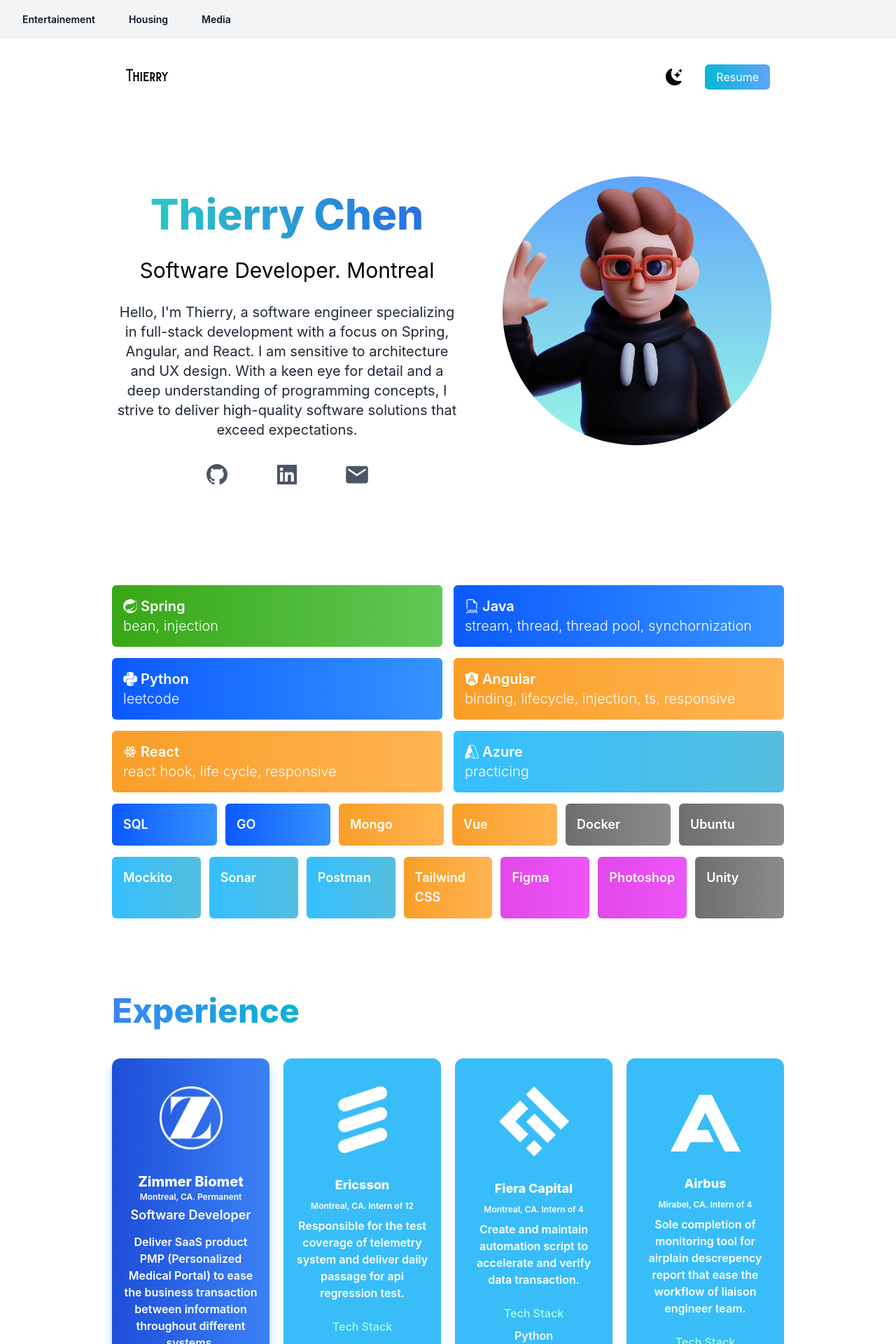
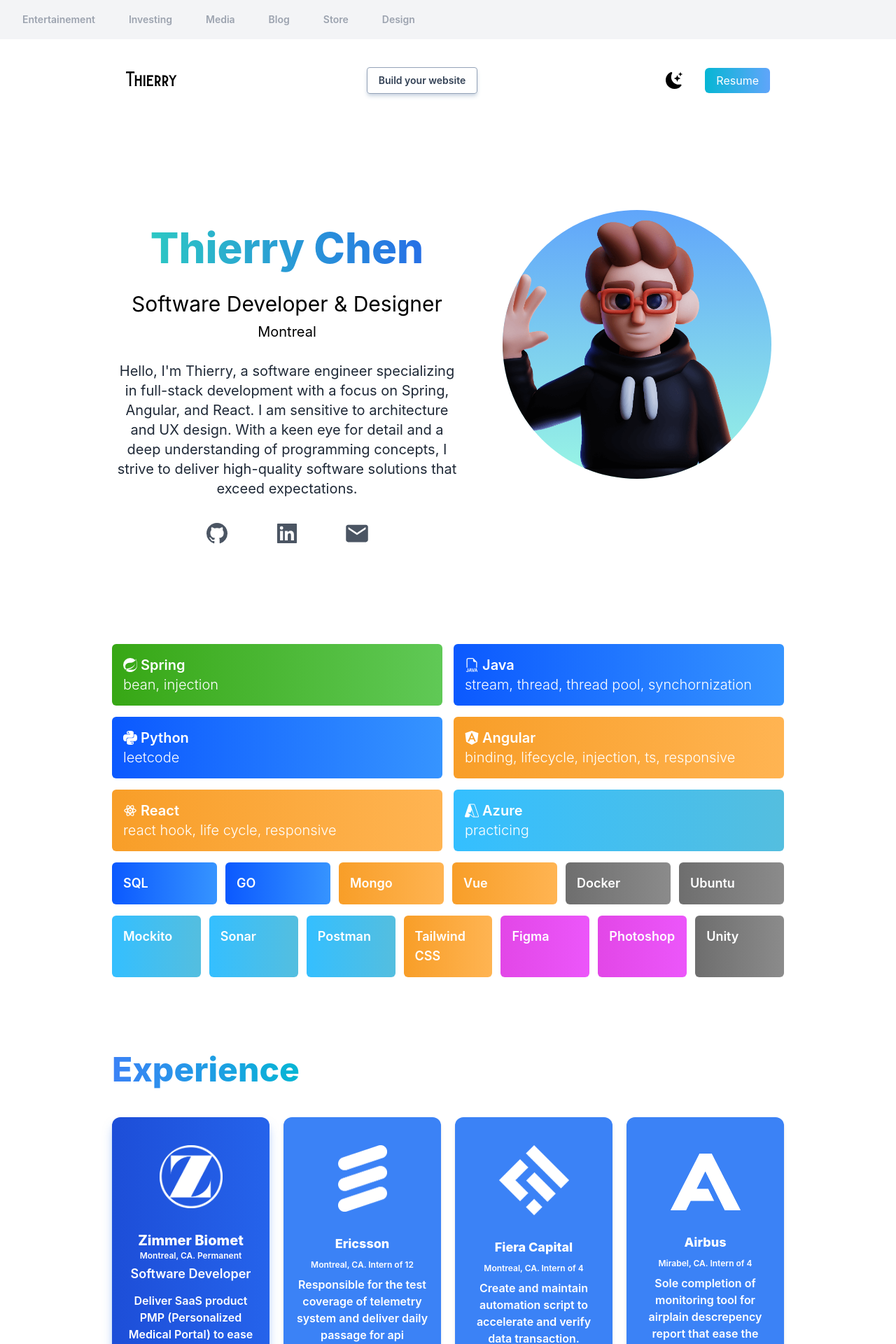
Before and after one commit to Ming424/portfolio-react-nextjs-tailwind-azure, a Next.js app: page / in a window 1280 px wide. Shown: the top 1920 px of the page at 70% size. Built offline with nearby package versions, Linux system fonts and the light colour scheme.

Commit message:
refactor

```diff
--- a/pages/index.tsx
+++ b/pages/index.tsx
@@ -17,6 +17,7 @@
   SiNextdotjs,
   SiReact,
   SiTailwindcss,
+  SiVercel,
 } from "react-icons/si";
 import Image from "next/image";
 import deved from "../public/dev-ed-wave.png";
@@ -25,6 +26,9 @@
 import job3 from "../public/job3.png";
 import job4 from "../public/job4.png";
 import { useState } from "react";
+import web1 from "../public/web1.png";
+import web2 from "../public/web2.png";
+import { title } from "process";
 
 export default function Home() {
   const [darkMode, setDarkMode] = useState(false);
@@ -34,6 +38,11 @@
   const urlInstagram = "https://www.instagram.com/dream_ins_spiration/";
   const urlResume =
     "https://drive.google.com/file/d/1ws_zF5NWkiuNjjOoplQPygGm3AyGORsH/view?usp=sharing";
+
+  const scrollToSection = (sectionId: string) => {
+    const section = document.getElementById(sectionId);
+    section.scrollIntoView({ behavior: "smooth" });
+  };
 
   return (
     <div className={darkMode ? "dark" : ""}>
@@ -47,31 +56,67 @@
         <link rel="icon" href="/favicon.ico" />
       </Head>
 
-      <section
-        className="p-0 lg:px-8 lg:py-4 bg-gray-100 flex items-center justify-between  text-gray-900"
-        aria-label="Global"
+      <div className="p-0 lg:px-8 lg:py-4 bg-gray-100 flex items-center justify-between  text-gray-900">
+        <div className="hidden lg:flex gap-x-12 text-gray-400 ">
+          <a
+            href=""
+            className="text-sm font-semibold leading-6 cursor-not-allowed"
           >
-        <div className="hidden lg:flex gap-x-12">
-          <a href="#" className="text-sm font-semibold leading-6">
             Entertainement
           </a>
-          <a href="#" className="text-sm font-semibold leading-6">
-            Housing
+          <a
+            href=""
+            className="text-sm font-semibold leading-6 cursor-not-allowed"
+          >
+            Investing
           </a>
-          <a href="#" className="text-sm font-semibold leading-6">
+          <a
+            href=""
+            className="text-sm font-semibold leading-6 cursor-not-allowed"
+          >
             Media
           </a>
+          <a
+            href=""
+            className="text-sm font-semibold leading-6 cursor-not-allowed"
+          >
+            Blog
+          </a>
+          <a
+            href=""
+            className="text-sm font-semibold leading-6 cursor-not-allowed"
+          >
+            Store
+          </a>
+          <a
+            href=""
+            className="text-sm font-semibold leading-6 cursor-not-allowed"
+          >
+            Design
+          </a>
         </div>
-      </section>
+      </div>
 
       <main className="bg-white dark:bg-gray-900 dark:text-white">
         {/* CONTENT WRAPPER */}
         <div className="px-2 md:px-20 lg:px-40 max-w-screen-2xl mx-auto">
-          <section>
+          <section className="">
             {/* NAVBAR */}
             <nav className="px-5 py-5 mb-0 sm:py-10 md:mb-12 flex justify-between">
               {/* font-burtons was defined in tailwind config */}
-              <h1 className=" text-xl font-burtons">Thierry</h1>
+              <h1
+                className="text-2xl pt-1 font-burtons"
+                onClick={() => window.location.reload()}
+              >
+                Thierry
+              </h1>
+
+              <div
+                onClick={() => scrollToSection("projects")}
+                className="bg-transparent invisible hidden md:block  md:visible text-slate-700 dark:hover:border-transparent dark:text-white hover:bg-gradient-to-br hover:from-[#ff8a05] hover:via-[#ff5478] hover:to-[#ff00c6]  border-slate-400 hover:border-white hover:text-white py-2 px-4 border  rounded  text-sm  font-semibold  shadow-md shadow-slate-300 hover:shadow-none dark:shadow-none hover:scale-105 transition duration-200"
+              >
+                Build your website
+              </div>
               <ul className="flex items-center">
                 <li>
                   {/* button dark mode toogle */}
@@ -92,6 +137,14 @@
                 </li>
               </ul>
             </nav>
+            <nav className="px-5 mb-0">
+              <div
+                onClick={() => scrollToSection("projects")}
+                className="bg-transparent visible md:invisible md:block text-center text-slate-700 dark:hover:border-transparent dark:text-white hover:bg-gradient-to-br hover:from-[#ff8a05] hover:via-[#ff5478] hover:to-[#ff00c6]  border-slate-400 hover:border-white hover:text-white py-2 px-4 border  rounded  text-sm  font-semibold  shadow-md shadow-slate-300 hover:shadow-none dark:shadow-none hover:scale-105 transition duration-200"
+              >
+                Build your website
+              </div>
+            </nav>
 
             {/* CONTENT */}
             <div className="flex flex-col gap-10 py-10 lg:flex-row lg:flex-wrap text-center">
@@ -101,7 +154,8 @@
                   <span className="">Thierry Chen</span>
                 </h2>
                 <h3 className="text-2xl py-2 md:text-3xl">
-                  Software Developer. Montreal
+                  Software Developer & Designer
+                  <div className="text-xl pt-2">Montreal</div>
                 </h3>
                 {/* max-w-wl for max width paragraph */}
                 <p className="text-md py-5 leading-8 text-gray-800 dark:text-white md:text-xl max-w-xl mx-auto hover:scale-105 transition duration-300">
@@ -234,9 +288,9 @@
             </h3>
 
             {/* JOB */}
-            <div className="lg:flex gap-5">
+            <div className="lg:flex gap-5 ">
               {/* ZIMMER */}
-              <div className="bg-gradient-to-r from-blue-700 to-blue-500 shadow-lg shadow-blue-500/50 text-center text-white font-semibold py-10 px-4 rounded-xl my-10 flex-1 hover:brightness-105 hover:scale-105 transition duration-300">
+              <div className="bg-gradient-to-r from-blue-700 to-blue-600 shadow-lg shadow-blue-500/50 text-center text-white font-semibold py-10 px-4 rounded-xl my-10 flex-1 hover:brightness-105 hover:scale-105 transition duration-300">
                 <Image
                   className="mx-auto"
                   src={job4}
@@ -262,7 +316,7 @@
                 <p className="text-gray-100">Mockito</p>
               </div>
               {/* ERICSSON */}
-              <div className="bg-sky-400 shadow-md text-center text-white font-semibold py-10 px-4 rounded-xl my-10  flex-1 hover:brightness-105 hover:scale-105 transition duration-300">
+              <div className="bg-blue-500 shadow-md text-center text-white font-semibold py-10 px-4 rounded-xl my-10  flex-1 hover:brightness-105 hover:scale-105 transition duration-300">
                 <Image
                   className="mx-auto"
                   src={job3}
@@ -283,7 +337,7 @@
                 <p className="text-gray-100">Ubuntu</p>
               </div>
               {/* FIERA */}
-              <div className="bg-sky-400 shadow-md text-center text-white font-semibold py-10 px-4 rounded-xl my-10  flex-1   hover:brightness-105 hover:scale-105 transition duration-300">
+              <div className="bg-blue-500 shadow-md text-center text-white font-semibold py-10 px-4 rounded-xl my-10  flex-1   hover:brightness-105 hover:scale-105 transition duration-300">
                 <Image
                   className="mx-auto"
                   src={job2}
@@ -304,7 +358,7 @@
                 <p className="text-gray-100">SQL</p>
               </div>
               {/* AIRBUS */}
-              <div className="bg-sky-400 shadow-md text-center text-white font-semibold py-10 px-4 rounded-xl my-10 flex-1  hover:brightness-105 hover:scale-105 transition duration-300">
+              <div className="bg-blue-500 shadow-md text-center text-white font-semibold py-10 px-4 rounded-xl my-10 flex-1  hover:brightness-105 hover:scale-105 transition duration-300">
                 <Image
                   className="mx-auto pt-3"
                   src={job1}
@@ -326,20 +380,21 @@
             </div>
           </section>
 
-          {/* DO RIGHT NOW */}
+          {/* PLANS */}
+          <section className="section-plan h-screen">
             <section className="text-gray-100 bg-gradient-to-r from-blue-900 from-15% to-blue-950 text-white overflow-hidden shadow-md shadow-blue-950/50 rounded-xl flex-1 my-5 grid grid-cols-1 md:grid-cols-3 hover:brightness-110 transition duration-300">
               <div className="col-span-2 m-10">
                 <h1 className="text-2xl font-bold text-center flex items-center mx-auto justify-center">
                   <BsListTask className="pt-1" />
                   &nbsp;What I am doing right now
                 </h1>
-              <div className="text-gray-300 flex items-center mx-auto justify-center">
+                <div className="text-gray-300 flex items-center mx-auto justify-center font-semibold">
                   <ul className="text-xl pl-1 sm:pl-10 pt-3 space-y-3 list-disc marker:text-blue-600">
                     <li>Learning Azure</li>
                     <li>
                       <div className="flex items-center">
-                      Playing AI drawing tools: Stable Diffusion & Midjourney &
-                      etc&nbsp;&nbsp;
+                        Playing AI drawing tools: Stable Diffusion & Midjourney
+                        & etc&nbsp;&nbsp;
                         <span className="group relative">
                           <AiFillInstagram
                             className="text-3xl cursor-pointer  hover:scale-125 transition duration-100 text-pink-400"
@@ -369,31 +424,41 @@
                 </div>
               </div>
             </section>
+          </section>
 
           {/*  */}
-          <section>
+          <section id="projects" className="mt-11">
+            <h3 className="text-5xl pb-2 text-transparent bg-clip-text bg-gradient-to-r from-blue-500 to-cyan-500 font-extrabold w-fit">
+              Projects
+            </h3>
             <div className="flex flex-col gap-10 py-10 lg:flex-row lg:flex-wrap">
               <div className="basis-1/3 flex-1">
-                {/* <Image
+                <Image
                   src={web1}
                   className="rounded-lg object-cover"
                   width={"100%"}
                   height={"100%"}
                   layout="responsive"
                   alt=""
-                /> */}
+                />
               </div>
               <div className="basis-1/3 flex-1">
-                {/* <Image
+                <Image
                   src={web2}
                   className="rounded-lg object-cover"
                   width={"100%"}
                   height={"100%"}
                   layout="responsive"
                   alt=""
-                /> */}
+                />
               </div>
             </div>
+          </section>
+
+          <section className="py-12 mt-12">
+            <h3 className="text-5xl py-1 text-transparent bg-clip-text bg-gradient-to-r from-blue-500 to-cyan-500 font-extrabold w-fit">
+              Project
+            </h3>
           </section>
 
           {/*  */}
@@ -402,15 +467,27 @@
               This page is powered by 🚀
             </h1>
             <div className="py-2   text-xl  text-gray-700 list-disc dark:text-white">
-              <div className="flex justify-center items-center">
+              <div className="flex justify-center items-center flex-col gap-3 md:flex-row">
+                <div className="flex items-center">
                   <SiReact />
-                &nbsp;React&nbsp;&nbsp;
+                  &nbsp;React
+                </div>
+                <div className="flex items-center">
                   <SiNextdotjs />
-                &nbsp;Next.js&nbsp;&nbsp;
+                  &nbsp;Next.js
+                </div>
+                <div className="flex items-center">
                   <SiTailwindcss />
-                &nbsp;Tailwind&nbsp;&nbsp;
+                  &nbsp;Tailwind
+                </div>
+                <div className="flex items-center">
+                  <SiVercel />
+                  &nbsp;Vercel
+                </div>
+                <div className="flex items-center">
                   <GiRainbowStar />
                   &nbsp;my imagination
+                </div>
               </div>
             </div>
           </section>
--- a/styles/Home.module.css
+++ b/styles/Home.module.css
@@ -97,7 +97,7 @@
 
 .center::before,
 .center::after {
-  content: '';
+  content: "";
   left: 50%;
   position: absolute;
   filter: blur(45px);
@@ -119,13 +119,13 @@
   margin-left: 16px;
   transform: translateZ(0);
   border-radius: var(--border-radius);
-  overflow: hidden;
+  /* overflow: hidden; */
   box-shadow: 0px 2px 8px -1px #0000001a;
 }
 
 .thirteen::before,
 .thirteen::after {
-  content: '';
+  content: "";
   position: absolute;
   z-index: -1;
 }
--- a/styles/globals.css
+++ b/styles/globals.css
@@ -9,6 +9,12 @@
   font-family: -apple-system, -apple-system, BlinkMacSystemFont, "Segoe UI",
     Roboto, Oxygen, Ubuntu, Cantarell, "Open Sans", "Helvetica Neue", sans-serif;
   cursor: default;
+}
+
+/* for snapping */
+html {
+  overflow: scroll;
+  scroll-snap-type: y mandatory;
 }
 
 /* dark mode transition */
@@ -147,3 +153,8 @@
   -o-transform: scale(1.25); /* Opera */
   transform: scale(1.25);
 }
+
+.section-plan {
+  background-image: url("../public/bg-img-1.png");
+  padding: 0;
+}
```
Lines whose indentation alone changed are shown as unchanged.
